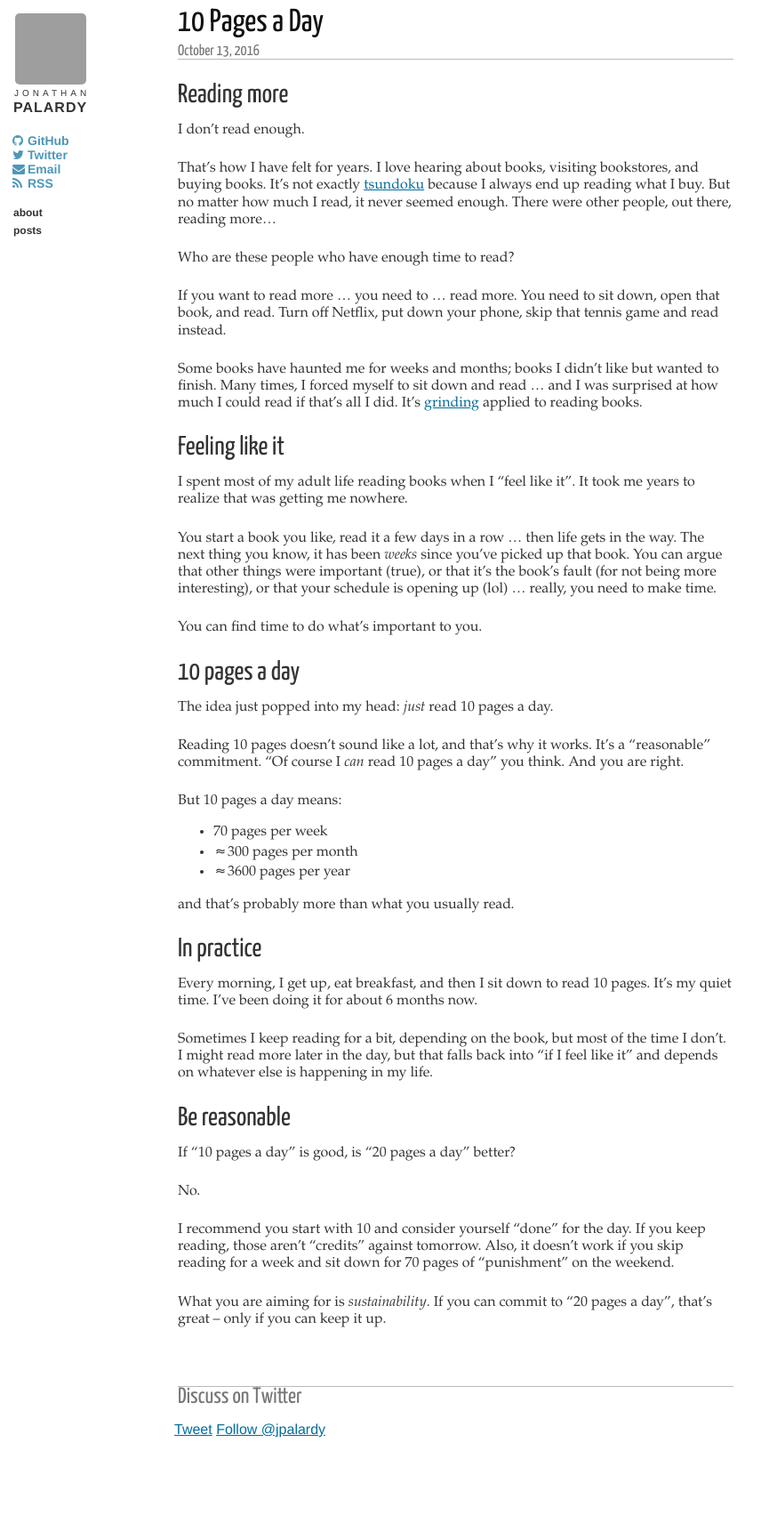
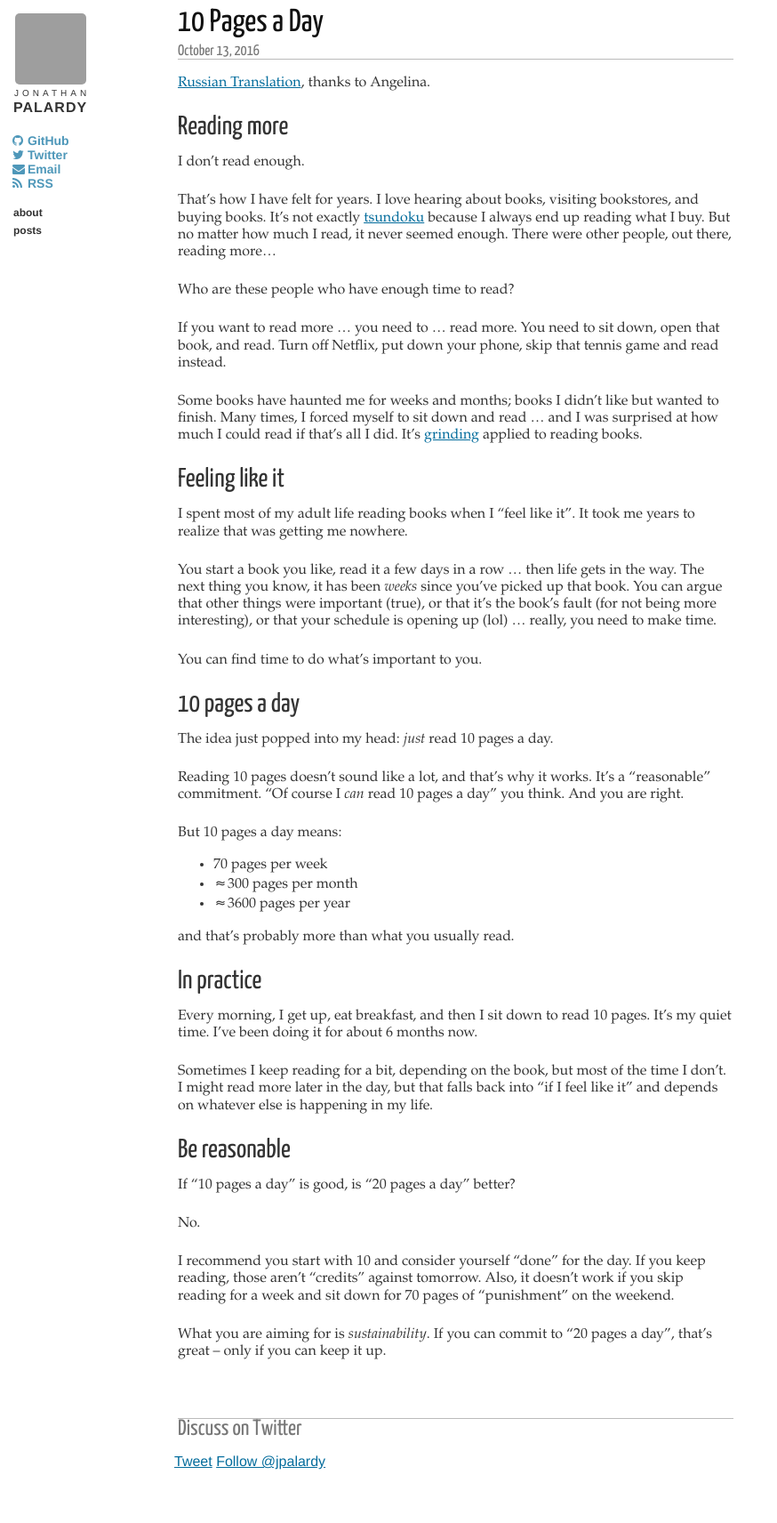
Before and after one commit to jpalardy/jpalardy.github.io, a Jekyll site: the page built from _posts/2016-10-13-10-pages-a-day.markdown, in a window 1280 px wide. Shown: the whole page at 89% size, without its empty margins (0-874 px from the left). Built offline with Jekyll 4.4.1, drawn with Linux system fonts in a browser that asks for light colours; comment, search, counter and statistics services are not loaded; before the commit the page ends 1676 px from its top, so only the background shows below that; grey boxes are pictures that could not be loaded.

Commit message:
Add Russian translation link to "10 pages a day"

```diff
--- a/_posts/2016-10-13-10-pages-a-day.markdown
+++ b/_posts/2016-10-13-10-pages-a-day.markdown
@@ -3,6 +3,8 @@ layout: post
 title: 10 Pages a Day
 category: posts
 ---
+
+[Russian Translation](http://oreol.info/10-pages-a-day.html), thanks to Angelina.
 
 ## Reading more
 
```
